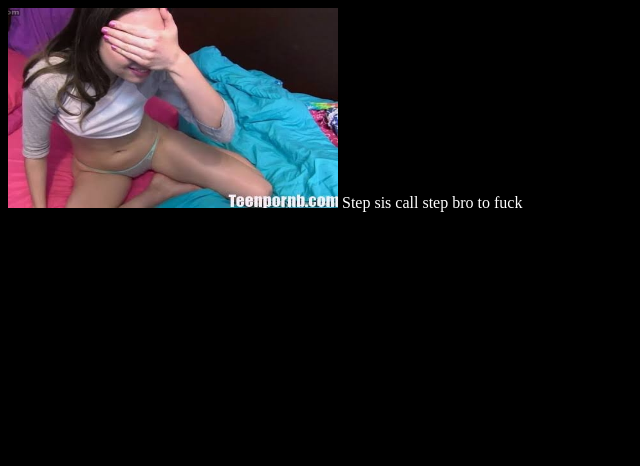
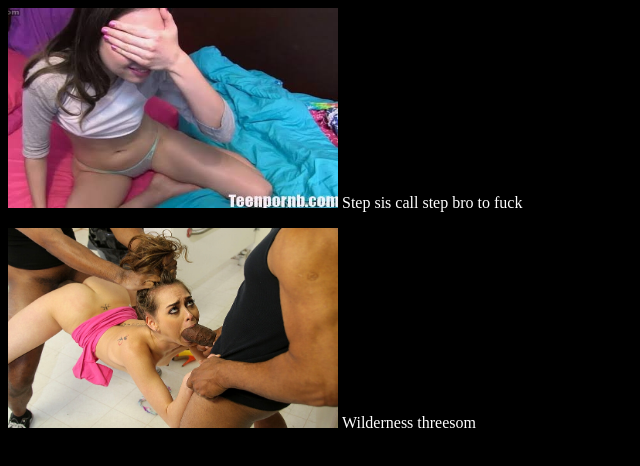
Before and after one commit to MyFav69/morattusingle, a plain HTML site: page DataBase/Stars/RileyReid/List.html in a window 1280 px wide. Shown: the whole page, without its empty margins (0-640 px from the left). Drawn offline with Linux system fonts and the light colour scheme.

Commit message:
Update List.html

```diff
--- a/DataBase/Stars/RileyReid/List.html
+++ b/DataBase/Stars/RileyReid/List.html
@@ -23,5 +23,8 @@ a {
 <img width="330" height="200" src="https://myfav69.github.io/morattusingle/DataBase/Stars/RileyReid/Wizard/Cover/riley1.jpg">
 <a href="https://myfav69.github.io/morattusingle/DataBase/Stars/RileyReid/Wizard/Movies/riley1.html" target="_blank">Step sis call step bro to fuck</a>
 </p>
+<img width="330" height="200" src="https://myfav69.github.io/morattusingle/DataBase/Stars/RileyReid/Wizard/Cover/riley2.jpg">
+<a href="https://myfav69.github.io/morattusingle/DataBase/Stars/RileyReid/Wizard/Movies/riley2.html" target="_blank">Wilderness threesom</a>
+</p>
 </body>
 </html>
```
